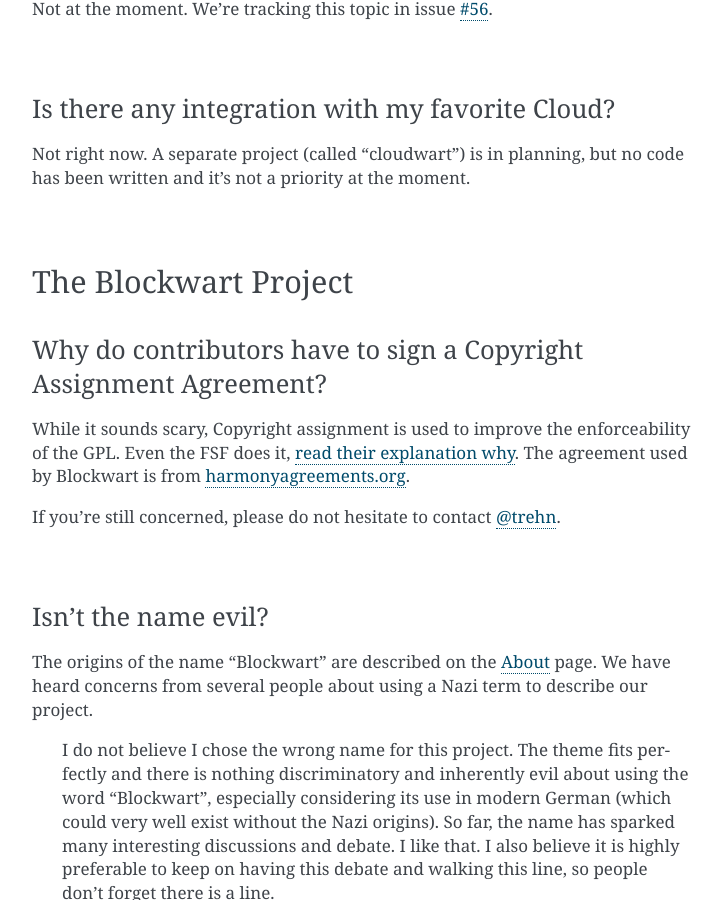
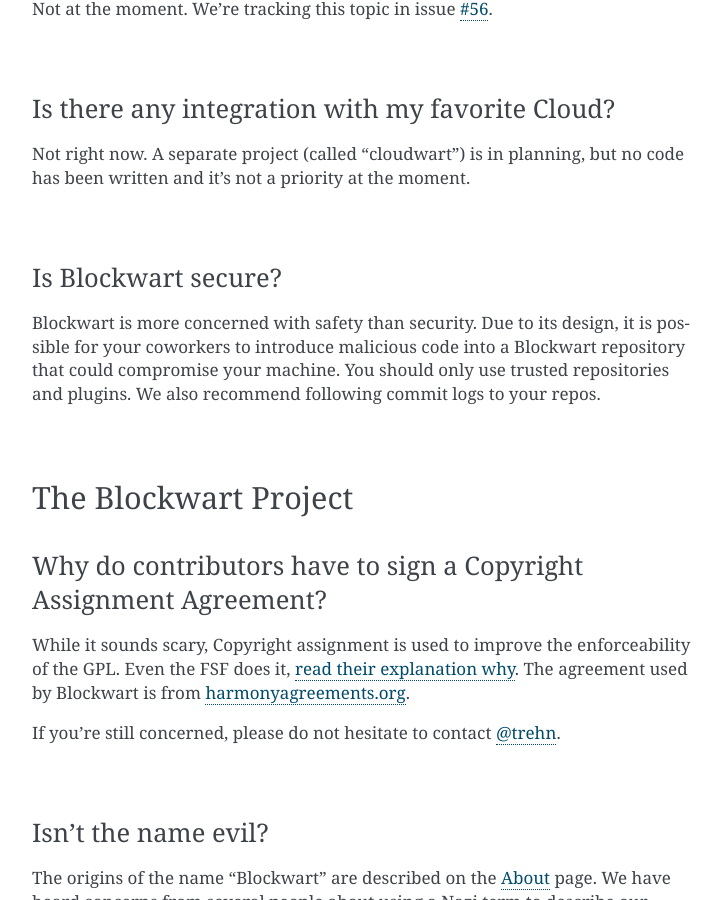
Before and after one commit to bundlewrap/bundlewrap, a Sphinx documentation site: the page built from doc/faq.rst, in a window 1280 px wide and 900 px high, scrolled down 1419 px. Shown: the whole window, without its empty margins (388-1110 px from the left). Built offline with Sphinx 7.4.7, drawn with Linux system fonts in a browser that asks for light colours.

Commit message:
add security FAQ

```diff
--- a/doc/faq.rst
+++ b/doc/faq.rst
@@ -54,6 +54,13 @@
 
 |
 
+Is Blockwart secure?
+--------------------
+
+Blockwart is more concerned with safety than security. Due to its design, it is possible for your coworkers to introduce malicious code into a Blockwart repository that could compromise your machine. You should only use trusted repositories and plugins. We also recommend following commit logs to your repos.
+
+|
+
 The Blockwart Project
 #####################
 
--- a/doc/index.rst
+++ b/doc/index.rst
@@ -28,6 +28,7 @@
 * like to use community-maintained configuration templates
 * need unattended bootstrapping of nodes
 * need to manage non-Linux systems
+* don't trust your coworkers
 
 
 .. raw:: html
```
